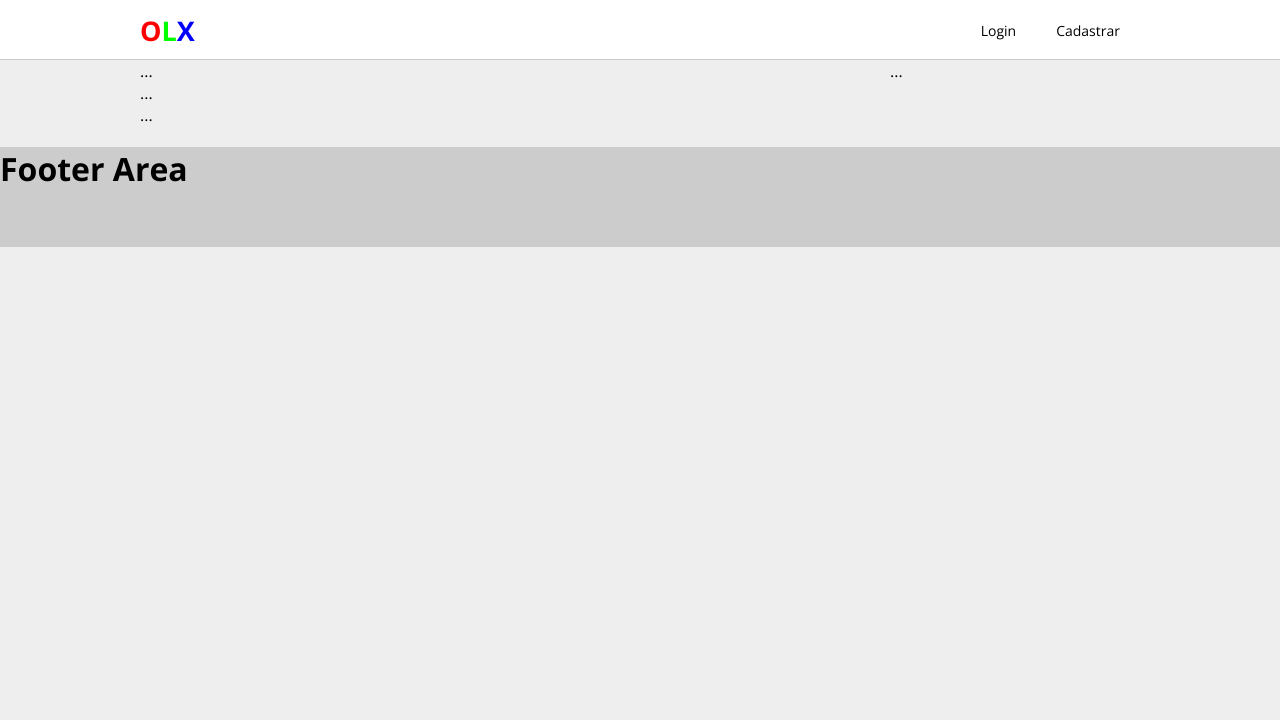
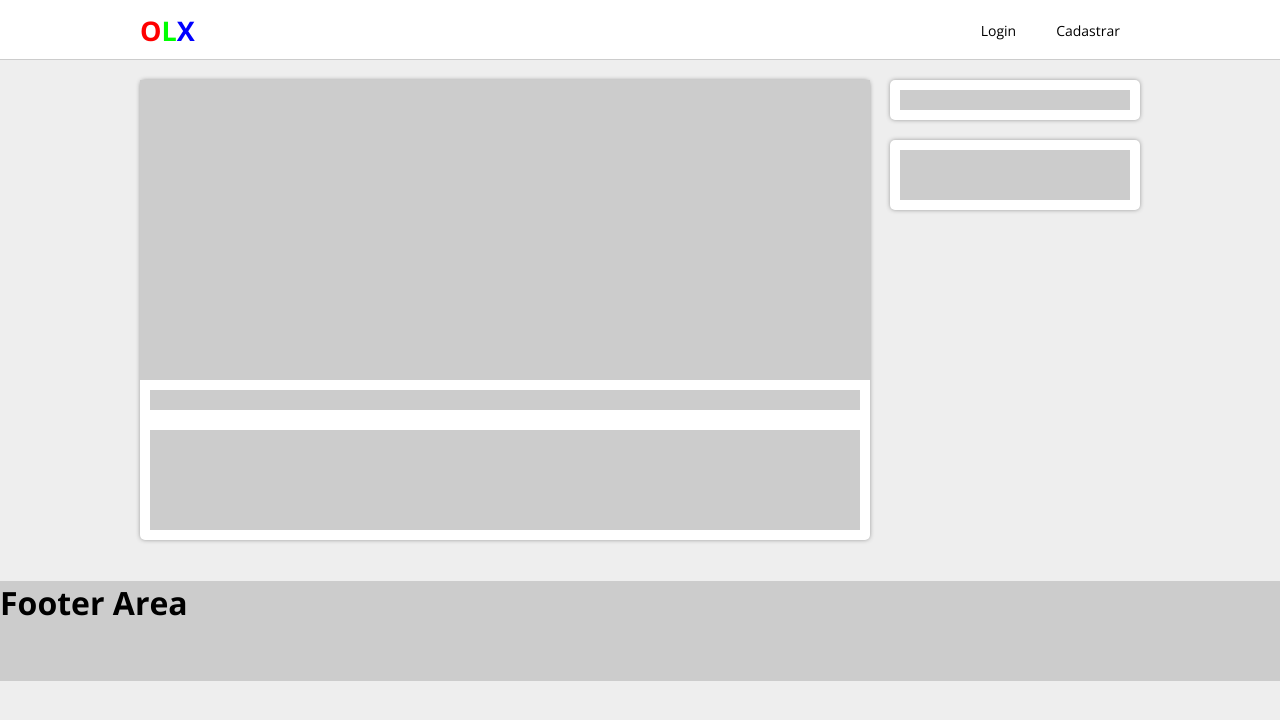
Before and after one commit to ivanclay/olx_react_clone, a React (Create React App) app in the folder frontend/: page /ad/1 in a window 1280 px wide. Shown: the top 720 px of the page. Built offline with nearby package versions, Linux system fonts and the light colour scheme.

Commit message:
Create Fake loading template

```diff
--- a/frontend/src/pages/AdPage/index.js
+++ b/frontend/src/pages/AdPage/index.js
@@ -5,7 +5,7 @@ import useApiOlx from "../../helpers/OlxAPI";
 import {
     PageContainer
 } from "../../components/MainComponents";
-import { PageArea } from './styled';
+import { PageArea, Fake } from './styled';
 
 
 const Page = () => {
@@ -21,17 +21,30 @@ const Page = () => {
                <div className="leftSide">
                    <div className="box">
                        <div className="adImage">
-                            ...
+                            {loading &&
+                                <Fake height={300}/>
+                            }
                        </div>
                        <div className="adInfo">
-                           <div className="adName">...</div>
-                           <div className="adDescription">...</div>
+                           <div className="adName">
+                               {loading &&
+                                <Fake height={20}/>
+                               }
+                           </div>
+                           <div className="adDescription">
+                           {loading &&
+                                <Fake height={100}/>
+                               }
+                           </div>
                        </div>
                    </div>
                </div>
                <div className="rightSide">
-                    <div className="box">
-                        ...
+                    <div className="box box--padding">
+                            {loading && <Fake height={20}/>}
+                    </div>
+                    <div className="box box--padding">
+                            {loading && <Fake height={50}/>}
                     </div>
                </div>
            </PageArea>
--- a/frontend/src/pages/AdPage/styled.js
+++ b/frontend/src/pages/AdPage/styled.js
@@ -1,7 +1,24 @@
 import styled from 'styled-components'
+
+export const Fake = styled.div`
+    Background-color: #CCC;
+    height: ${props => props.height || 20}px;
+`;
 
 export const PageArea = styled.div`
     display: flex;
+    margin-top: 20px;
+
+    .box {
+        background-color: #FFF;
+        border-radius: 5px;
+        box-shadow: 0px 0px 4px #999;
+        margin-bottom: 20px;
+    }
+
+    .box--padding {
+        padding: 10px;
+    }
 
     .leftSide {
         flex: 1;
@@ -12,9 +29,10 @@ export const PageArea = styled.div`
         }
 
         .adInfo {
+            padding: 10px;
 
             .adName {
-
+                margin-bottom: 20px;
             }
 
             .adDescription {
@@ -25,6 +43,6 @@ export const PageArea = styled.div`
     }
 
     .rightSide {
-        width: 250px;s
+        width: 250px;
     }
 `;
```
Also changed, not shown: 1 other file (tests, documents, lock files or other folders).
